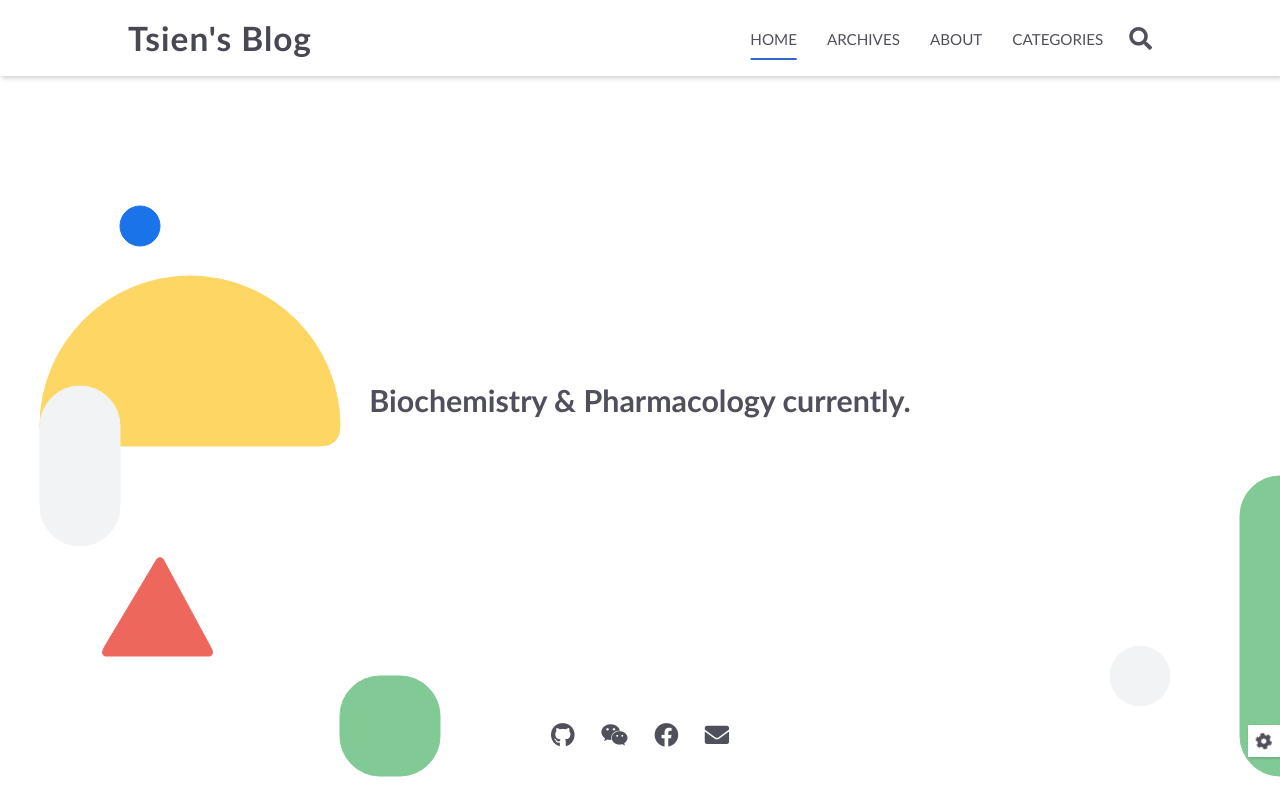
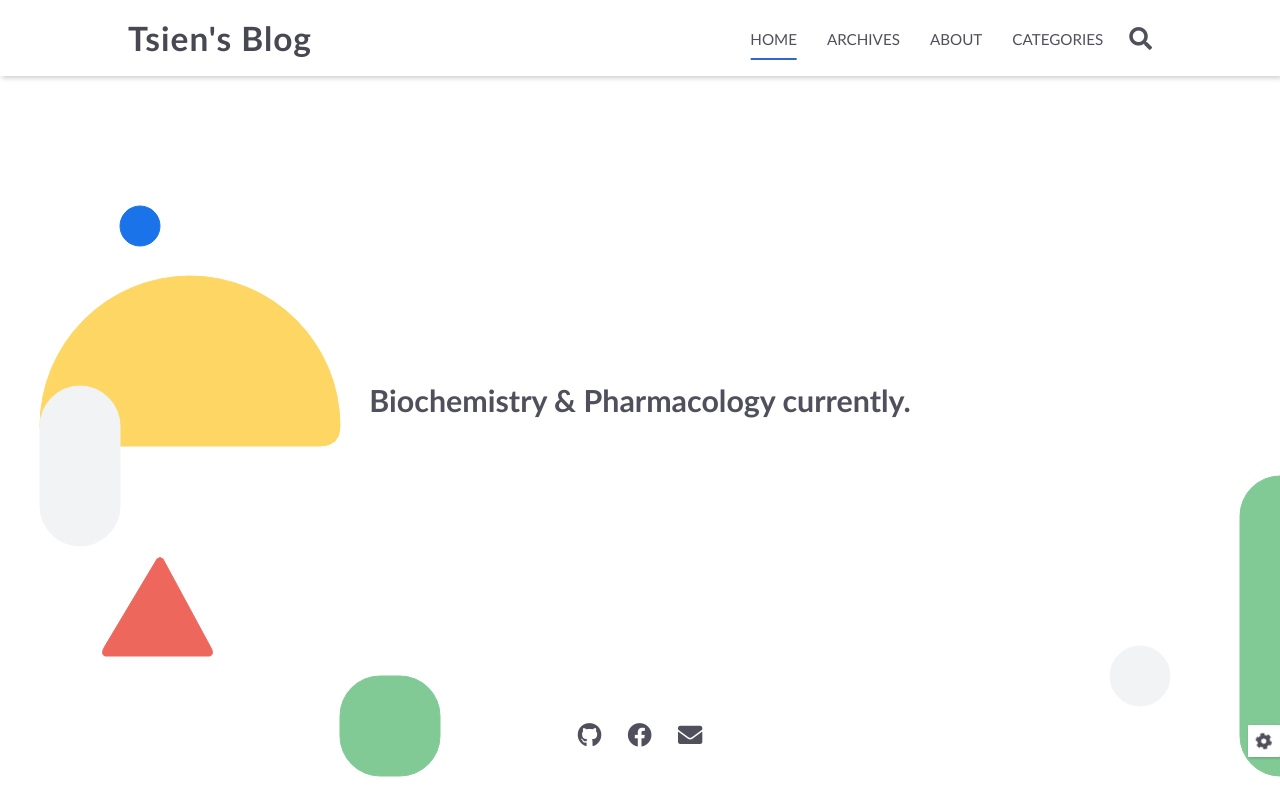
Before and after one commit to HarryTsien/hongjie-qian.github.io, a plain HTML site: page index.html in a window 1280 px wide. Shown: the top 800 px of the page. Drawn offline with Linux system fonts and the light colour scheme; some packages are replaced by stand-ins of ours; a script that the page names is missing.

Commit message:
Site updated: 2021-03-01 04:37:49

```diff
--- a/index.html
+++ b/index.html
@@ -48,16 +48,6 @@
                             <span class="s-icon-item github">
                                 <a target="_blank" href="https://github.com/hongjie-qian">
                                     <i class="fab fa-github"></i>
-                                </a>
-                            </span>
-
-
-
-
-
-                            <span class="s-icon-item weixin">
-                                <a target="_blank" href="HarryTsien2001">
-                                    <i class="fab fa-weixin"></i>
                                 </a>
                             </span>
 
```
